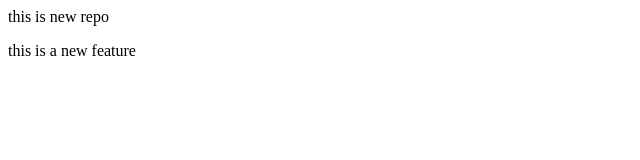
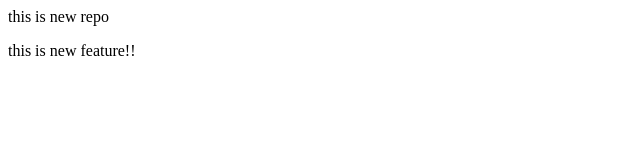
Before and after one commit to bhavanayelleti/localrepo, a plain HTML site: page index.html in a window 1280 px wide. Shown: the full height of the page, 0-640 px from the left. Drawn offline with Linux system fonts and the light colour scheme.

Commit message:
new feature

```diff
--- a/index.html
+++ b/index.html
@@ -1,2 +1,2 @@
 <p>this is new repo</p>
-<p>this is a new feature</p>
+<p>this is new feature!!</p>
```
